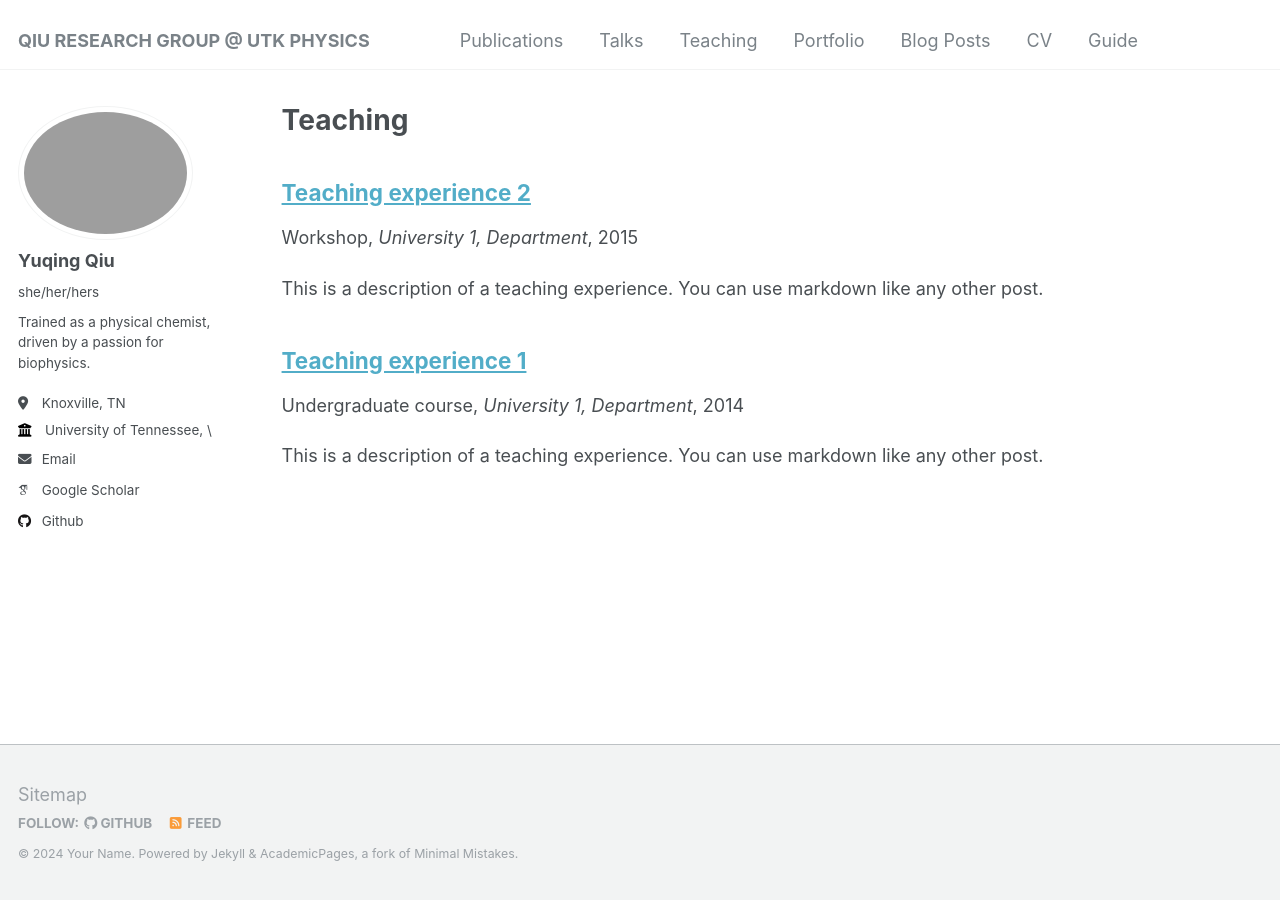
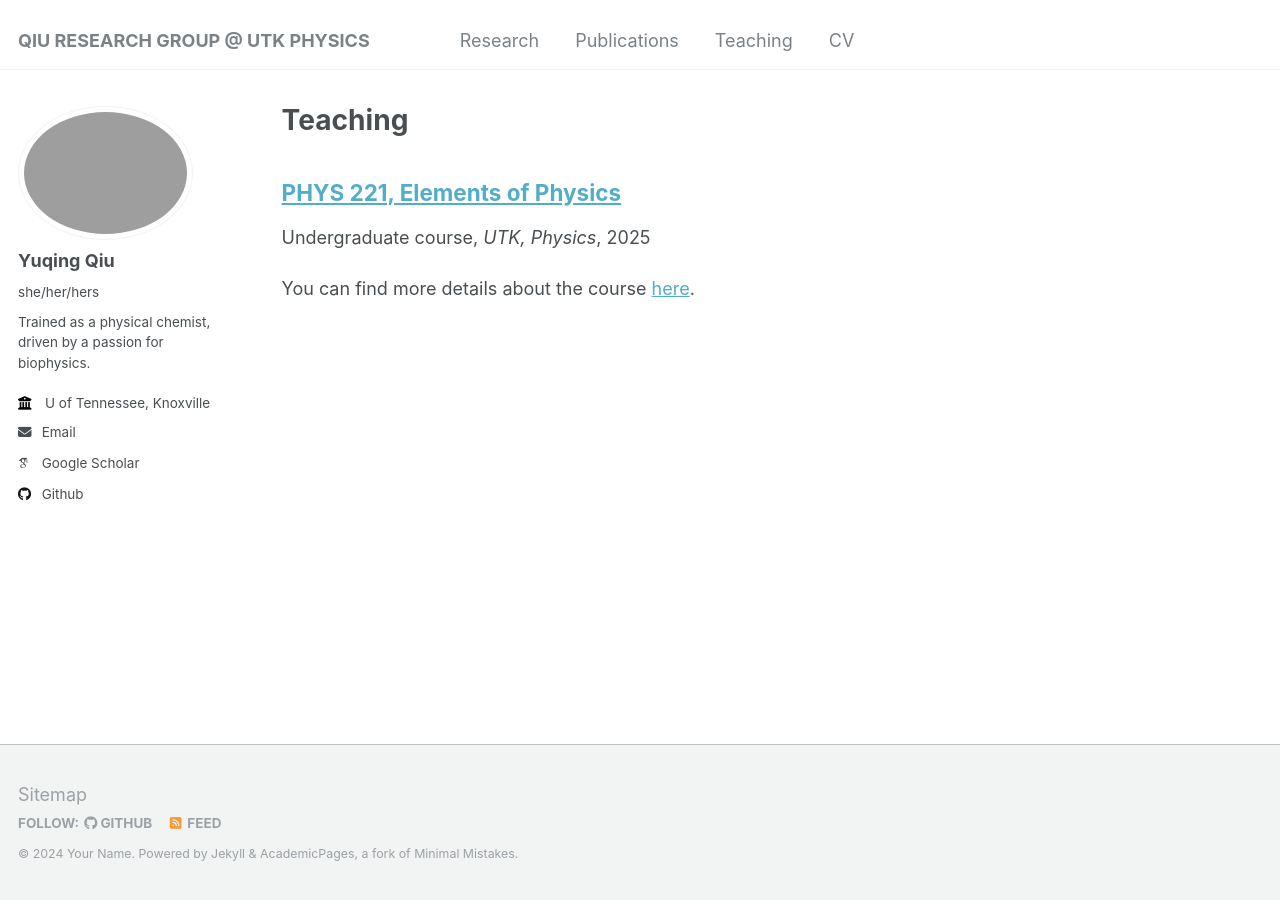
Before and after one commit to yq-qiu/yq-qiu.github.io, a Jekyll site: the page built from _pages/teaching.html, in a window 1280 px wide. Built offline with Jekyll 4.4.1, drawn with Linux system fonts in a browser that asks for light colours; some web fonts are replaced.

```diff
--- a/_config.yml
+++ b/_config.yml
@@ -21,12 +21,12 @@ repository               : "academicpages/academicpages.github.io"
 #               Additional customization can be done by editing /_includes/author-profile.html
 author:
   # Biographic information
-  avatar           : "profile.png"
+  avatar           : "headshotYQ2022.png"#"profile.png"
   name             : "Yuqing Qiu"
   pronouns         : "she/her/hers" # example: "she/her"
   bio              : "Trained as a physical chemist, driven by a passion for biophysics." #"Short biography for the left-hand sidebar"
-  location         : "Knoxville, TN"
-  employer         : "University of Tennessee, \\ Knoxville" #"Red Brick University"
+  location         : #"Knoxville, TN"
+  employer         : "U of Tennessee, Knoxville" #"Red Brick University"
   uri              : # URL
   email            : "yuqingqiu@utk.edu" #"none@example.org"
 
--- a/_data/navigation.yml
+++ b/_data/navigation.yml
@@ -5,23 +5,24 @@
 # prevent it from being included in the site.
 
 main:
+  - title: "Research"
+    url: /portfolio/
+
   - title: "Publications"
     url: /publications/
 
-  - title: "Talks"
-    url: /talks/
+  #- title: "Talks"
+  #  url: /talks/
 
   - title: "Teaching"
     url: /teaching/
 
-  - title: "Portfolio"
-    url: /portfolio/
 
-  - title: "Blog Posts"
-    url: /year-archive/
+  #- title: "Blog Posts"
+  #  url: /year-archive/
 
   - title: "CV"
     url: /cv/
 
-  - title: "Guide"
-    url: /markdown/
+  #- title: "Guide"
+  #  url: /markdown/
--- a/_teaching/2014-spring-teaching-1.md
+++ /dev/null
@@ -1,20 +0,0 @@
----
-title: "Teaching experience 1"
-collection: teaching
-type: "Undergraduate course"
-permalink: /teaching/2014-spring-teaching-1
-venue: "University 1, Department"
-date: 2014-01-01
-location: "City, Country"
----
-
-This is a description of a teaching experience. You can use markdown like any other post.
-
-Heading 1
-======
-
-Heading 2
-======
-
-Heading 3
-======
--- /dev/null
+++ b/_teaching/2025-spring-teaching-1.md
@@ -0,0 +1,26 @@
+---
+title: "PHYS 221, Elements of Physics"
+collection: teaching
+type: "Undergraduate course"
+#permalink: /teaching/2025-spring-teaching
+venue: "UTK, Physics"
+date: 2025-01-20
+#location: "City, Country"
+external_link: "http://labman.phys.utk.edu/phys221/"
+---
+
+You can find more details about the course [here](http://labman.phys.utk.edu/phys221/).
+<!--
+This is a description of a teaching experience. You can use markdown like any other post.
+-->
+
+<!--
+Heading 1
+======
+
+Heading 2
+======
+
+Heading 3
+======
+-->
```
Also changed, not shown: README.md (+1 -1 lines), _teaching/2015-spring-teaching-2.md (+1 -0 lines), 1 other file.
